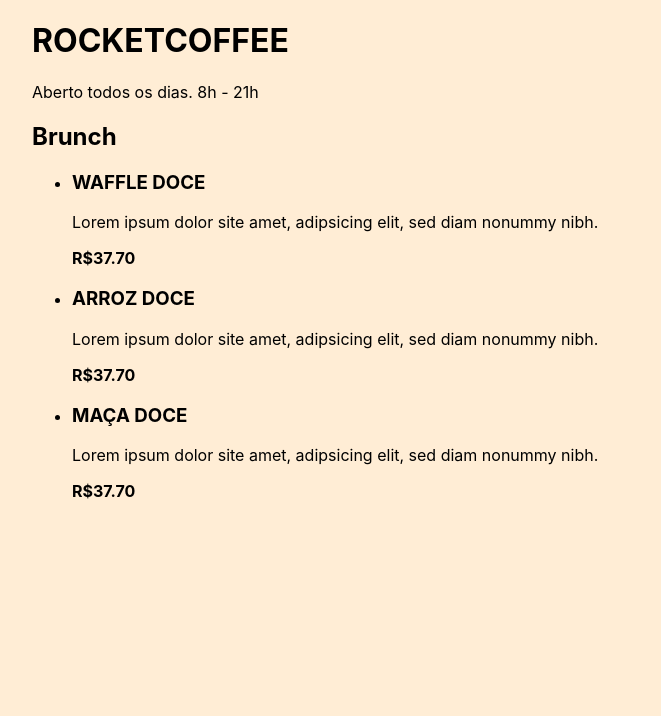
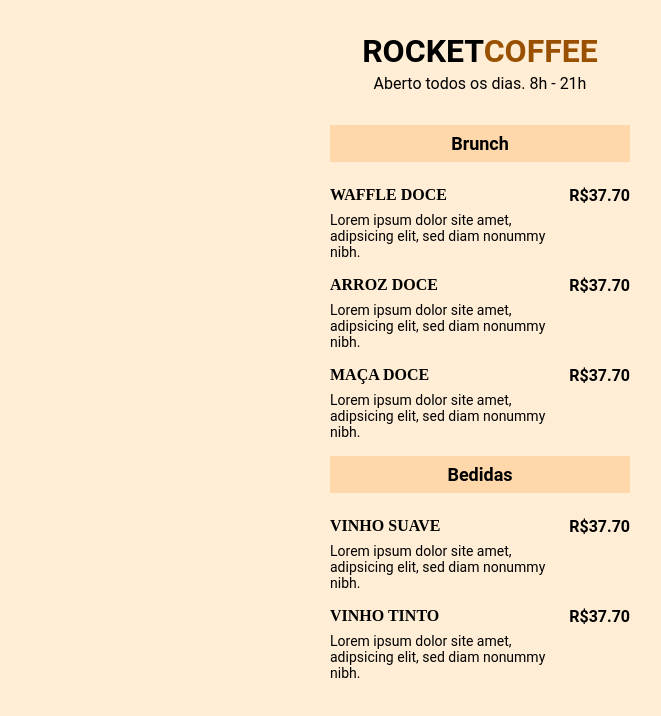
Before and after one commit to raelalves182/Maratona-Explorer_3.0, a Next.js app: page / in a window 1280 px wide. Shown: the top 716 px of the page, without its empty margins (160-821 px from the left). Built offline with nearby package versions, Linux system fonts and the light colour scheme.

Commit message:
feat: css style

```diff
--- a/pages/index.js
+++ b/pages/index.js
@@ -1,5 +1,6 @@
-import Brunch from 'components/Brunch/Brunch'
-import Head from 'next/head'
+import Brunch from 'components/Brunch/Brunch';
+import Drinks from 'components/Drinks/Drinks';
+import Head from 'next/head';
 
 export default function Home() {
   return (
@@ -11,6 +12,7 @@ export default function Home() {
       </Head>
 
       <Brunch />
+      <Drinks />
     </main>
   )
 }
--- a/src/components/Brunch/Brunch.js
+++ b/src/components/Brunch/Brunch.js
@@ -2,7 +2,7 @@ import React from 'react'
 
 export default function Brunch() {
   return (
-    <section className='Brunch'>
+    <section className='brunch'>
       <h2>Brunch</h2>
 
       <ul>
--- /dev/null
+++ b/src/components/Brunch/brunch.scss
@@ -0,0 +1,27 @@
+.brunch {
+  h2 {
+    text-align: center;
+    margin-bottom: 24px;
+    background-color: #FED7AA;
+    font-size: 18px;
+    padding: 8px;
+  }
+
+  ul li {
+    display: flex;
+    margin-bottom: 16px;
+
+    .details {
+      h3 {
+        margin-bottom: 8px;
+        font-family: Roboto serif;
+        font-size: 16px;
+        font-weight: 700;
+      }
+
+      p {
+        font-size: 14px;
+      }
+    }
+  }
+}
--- a/src/components/Drinks/Drinks.js
+++ b/src/components/Drinks/Drinks.js
@@ -2,6 +2,32 @@ import React from 'react'
 
 export default function Drinks() {
   return (
-    <div>Drinks</div>
+    <section className='drinks'>
+      <h2>Bedidas</h2>
+
+      <ul>
+        <li>
+          <div className='details'>
+            <h3 className='details__title'>Vinho Suave</h3>
+            <p className='details__description'>Lorem ipsum dolor site amet, adipsicing elit, sed diam nonummy nibh.</p>
+          </div>
+
+          <strong className='price'>
+            R$37.70
+          </strong>
+        </li>
+
+        <li>
+          <div className='details'>
+            <h3 className='details__title'>Vinho Tinto</h3>
+            <p className='details__description'>Lorem ipsum dolor site amet, adipsicing elit, sed diam nonummy nibh.</p>
+          </div>
+
+          <strong className='price'>
+            R$37.70
+          </strong>
+        </li>
+      </ul>
+    </section>
   )
 }
--- /dev/null
+++ b/src/components/Drinks/drinks.scss
@@ -0,0 +1,28 @@
+.drinks {
+  h2 {
+    text-align: center;
+    margin-bottom: 24px;
+    background-color: #FED7AA;
+    font-size: 18px;
+    padding: 8px;
+  }
+
+  ul li {
+    display: flex;
+    margin-bottom: 16px;
+
+    .details {
+      h3 {
+        margin-bottom: 8px;
+        font-family: Roboto serif;
+        font-size: 16px;
+        font-weight: 700;
+        text-transform: uppercase;
+      }
+
+      p {
+        font-size: 14px;
+      }
+    }
+  }
+}
--- a/src/components/Layouts/Header.js
+++ b/src/components/Layouts/Header.js
@@ -3,8 +3,10 @@ import React from 'react'
 export default function Header() {
   return (
     <header className='container'>
-      <h1>ROCKET<span>COFFEE</span></h1>
-      <p>Aberto todos os dias. 8h - 21h</p>
+      <div className='header-main'>
+        <h1>ROCKET<span>COFFEE</span></h1>
+        <p>Aberto todos os dias. 8h - 21h</p>
+      </div>
     </header>
   )
 }
--- a/styles/Home.module.scss
+++ b/styles/Home.module.scss
@@ -1,6 +1,17 @@
 .container {
-  max-width: 960px;
+  max-width: 300px;
   margin: 0 auto;
-  padding: 0 2rem;
-  //text-align: center;
 }
+
+.header-main {
+  padding: 32px 0;
+  text-align: center;
+
+  h1 {
+    margin-bottom: 4px;
+  }
+
+  span {
+    color: #995000;
+  }
+}
--- a/styles/globals.scss
+++ b/styles/globals.scss
@@ -1,12 +1,13 @@
 @import './Home.module.scss';
+@import '../src/components/Brunch/brunch.scss';
+@import '../src/components/Drinks/drinks.scss';
 
 html,
 body {
   padding: 0;
   margin: 0;
   background-color: #FFEDD5;
-  font-family: -apple-system, BlinkMacSystemFont, Segoe UI, Roboto, Oxygen,
-    Ubuntu, Cantarell, Fira Sans, Droid Sans, Helvetica Neue, sans-serif;
+  font-family: Roboto;
 }
 
 a {
@@ -14,6 +15,12 @@ a {
   text-decoration: none;
 }
 
+ul {
+  list-style: none;
+}
+
 * {
   box-sizing: border-box;
+  padding: 0;
+  margin: 0;
 }
```
